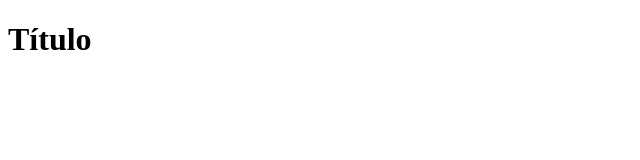
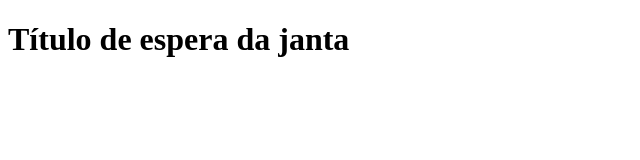
Before and after one commit to gustabcc/git_kenzie, a plain HTML site: page index.html in a window 1280 px wide. Shown: the whole page, without its empty margins (0-640 px from the left). Drawn offline with Linux system fonts and the light colour scheme.

Commit message:
second version

```diff
--- a/index.html
+++ b/index.html
@@ -7,6 +7,6 @@
    <title>Projeto Git</title>
 </head>
 <body>
-   <h1>Título</h1>
+   <h1>Título de espera da janta</h1>
 </body>
 </html>
```
